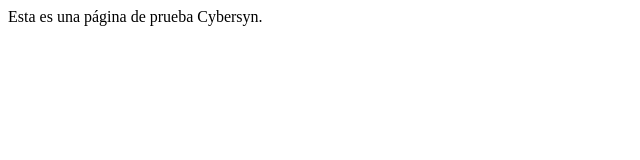
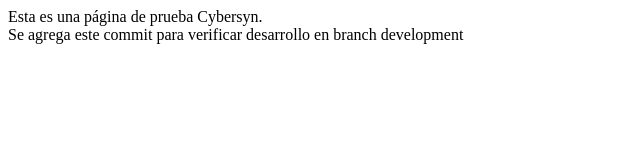
Before and after one commit to rodvaldes/Netbeans, a plain HTML site: page web/index.html in a window 1280 px wide. Shown: the whole page, without its empty margins (0-640 px from the left). Drawn offline with Linux system fonts and the light colour scheme.

Commit message:
Se modifica index en branch de development.

```diff
--- a/web/index.html
+++ b/web/index.html
@@ -12,5 +12,6 @@ and open the template in the editor.
     </head>
     <body>
         <div>Esta es una página de prueba Cybersyn.</div>
+        <div>Se agrega este commit para verificar desarrollo en branch development</div>
     </body>
 </html>
```
